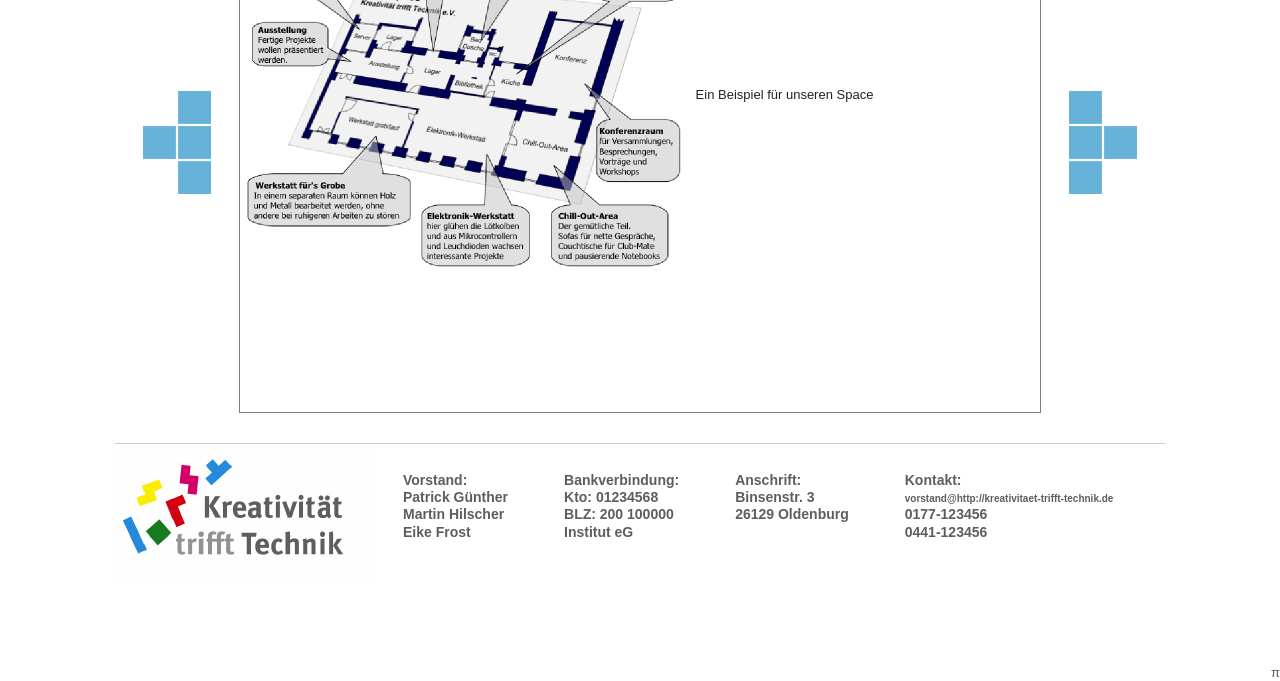
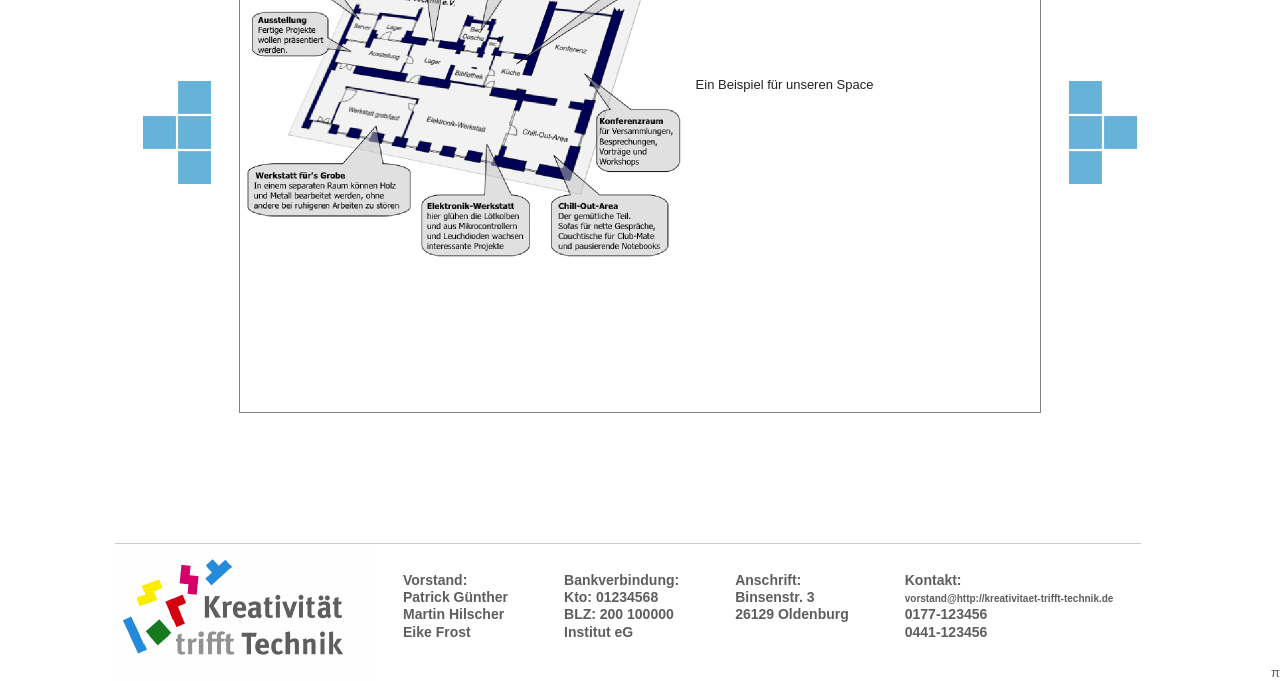
Before and after one commit to smilix/hsol-homepage, a plain HTML site: page index.html in a window 1280 px wide. Shown: the part 119-800 px from the top of the page. Drawn offline with nearby package versions, Linux system fonts and the light colour scheme.

Commit message:
Grundgerüst verändert für Vertikale Zentrierung

```diff
--- a/css/style.css
+++ b/css/style.css
@@ -69,6 +69,7 @@ td { vertical-align: top; }
 body {
   margin: 20px auto;
   width: 1050px;
+  height: 100%;
   /*background: url('../images/background.png') center center;*/
 }
 
@@ -77,6 +78,7 @@ header {
   border-bottom: #cccccc solid 1px;
   position:fixed;
   top:0;
+  background:white;
 }
 
 header a {
@@ -111,8 +113,20 @@ header a:hover {
 }
 
 /* content */
+#container{
+	display:table;
+	height:100%;
+
+}
 #main {
 	margin: 30px auto;
+	margin-top:117px;
+	margin-bottom:138px;
+	#position: absolute;
+	#top: 50%;
+	display: table-cell;
+	vertical-align: middle;
+	height:100%;
 }
 #main .navArrow {
 	width: 68px;
@@ -130,11 +144,12 @@ header a:hover {
 }
 #content {
 	width: 800px;
-	height: 500px;
+	height: 100%;
 	float:left;
 	border: 1px solid #808080;
 	overflow: hidden;
 	overflow-y: scroll;
+	positon:relative;
 }
 
 .js #content {
@@ -155,6 +170,9 @@ header a:hover {
 footer {
   border-top: #cccccc solid 1px;
   color: #5d5e60;
+  position:fixed;
+  bottom:0;
+  background:white;
 }
 
 #logo {
--- a/index.html
+++ b/index.html
@@ -24,14 +24,14 @@ TODO:
 	<script src="js/libs/modernizr-2.0.6.min.js"></script>
 </head>
 <body>
-
-<div id="container">
-	<header class="clearfix">
+<header class="clearfix">
 		<a href="#" id="group1"><span>KtT?</span></a>
 		<a href="#" id="group2">Interesse?!</a>
 		<a href="#" id="group3">Sei Dabei!</a>
 	</header >
-	<div id="main" role="main" class="clearfix">
+
+<div id="container">
+		<div id="main" role="main" class="clearfix">
 		<a href="#" id="nav_back" class="navArrow" title="Zurück">&lt;--</a>
 		<div id="content">
 			<div class="page selected">
@@ -61,7 +61,9 @@ Lorem ipsum dolor sit amet, consectetur adipiscing elit. Morbi suscipit tortor v
 		</div>
 		<a href="#" id="nav_forward" class="navArrow" title="Weiter">--&gt;</a>
 	</div>
-	<footer>
+		<a href="intern/" id="pi">π</a>
+</div> <!--! end of #container -->
+<footer>
 		<div id="logo">Kreativität trifft Technik</div>
 		<div id="vorstand" class="textGroups">
 			Vorstand:<br/>
@@ -87,8 +89,6 @@ Lorem ipsum dolor sit amet, consectetur adipiscing elit. Morbi suscipit tortor v
 			0441-123456
 		</div>
 	</footer>
-	<a href="intern/" id="pi">π</a>
-</div> <!--! end of #container -->
 
 <script src="//ajax.googleapis.com/ajax/libs/jquery/1.6.2/jquery.min.js"></script>
 <script>window.jQuery || document.write('<script src="js/libs/jquery-1.6.2.min.js"><\/script>')</script>
```
